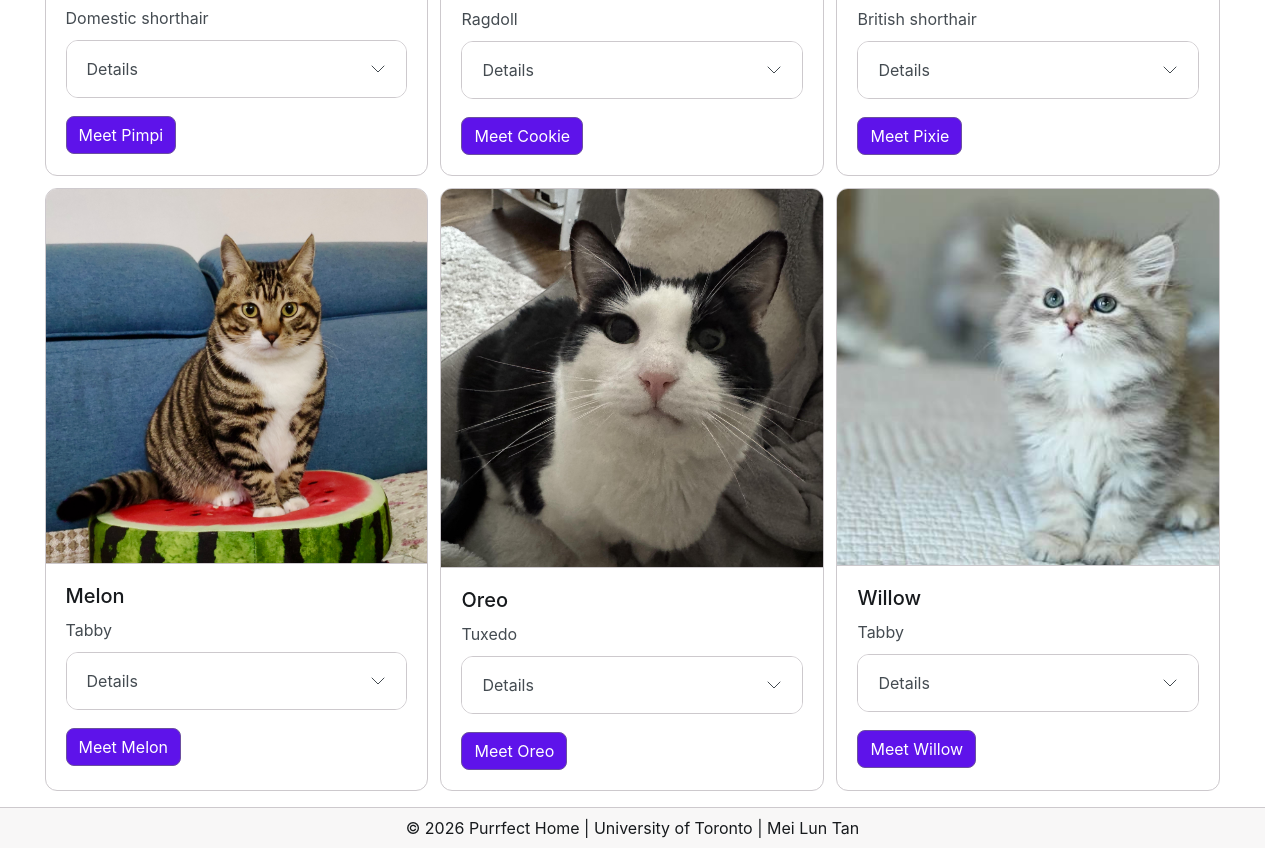
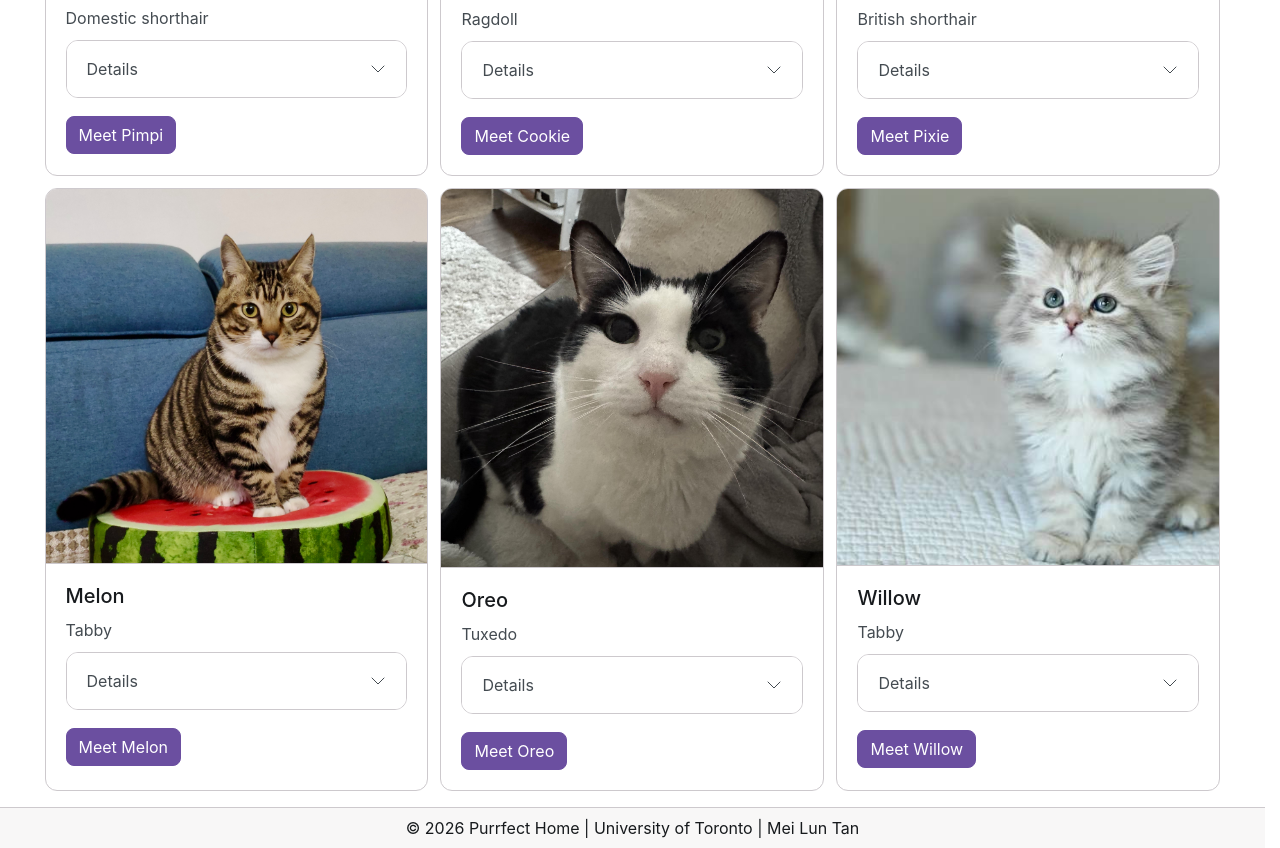
Before and after one commit to meiluntan/Lab-6, a plain HTML site: page index.html in a window 1280 px wide. Shown: the part 1354-2202 px from the top of the page. Drawn offline with Linux system fonts and the light colour scheme.

Commit message:
final version

```diff
--- a/css/style.css
+++ b/css/style.css
@@ -11,7 +11,7 @@
 }
 
 .btn-solid.theme-primary {
-  --bs-btn-bg: #5e13ea;
+  --bs-btn-bg: #6B4FA0;
   --bs-btn-border-color: #6B4FA0;
   --bs-btn-color: #FFFFFF;
   --bs-btn-active-bg: #553C85;
```
